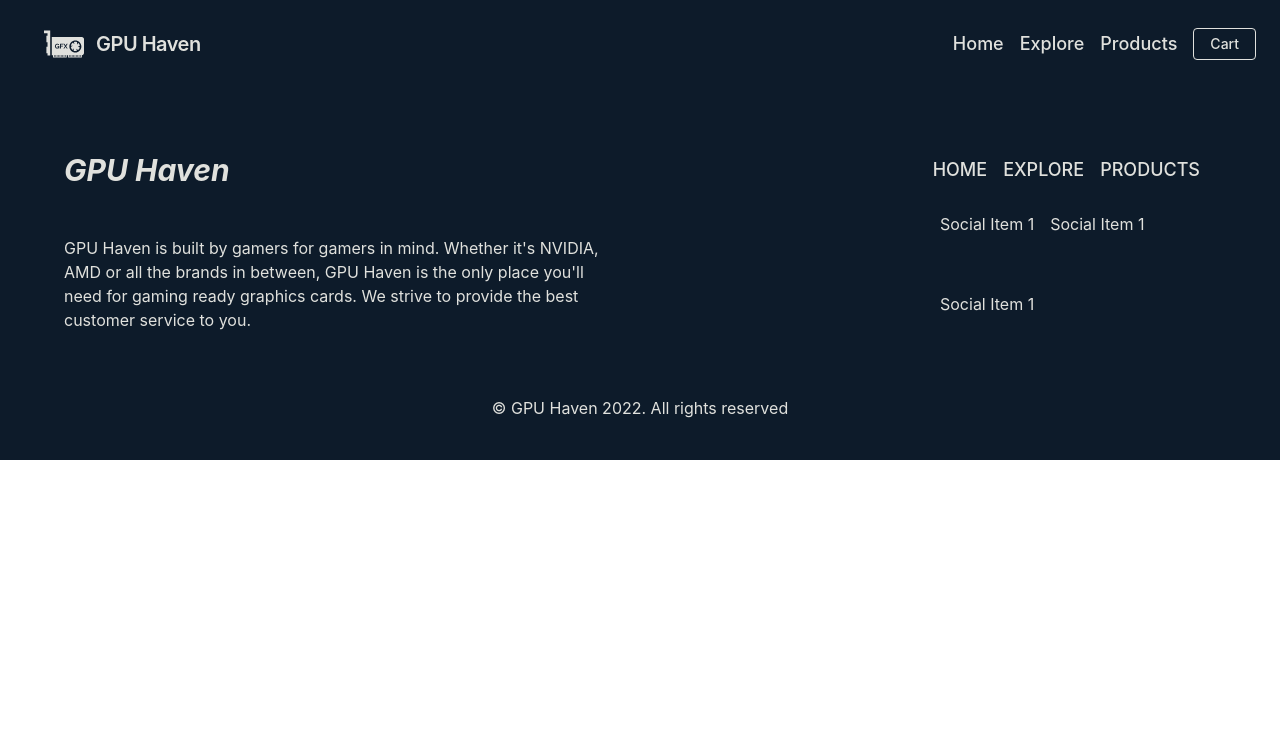
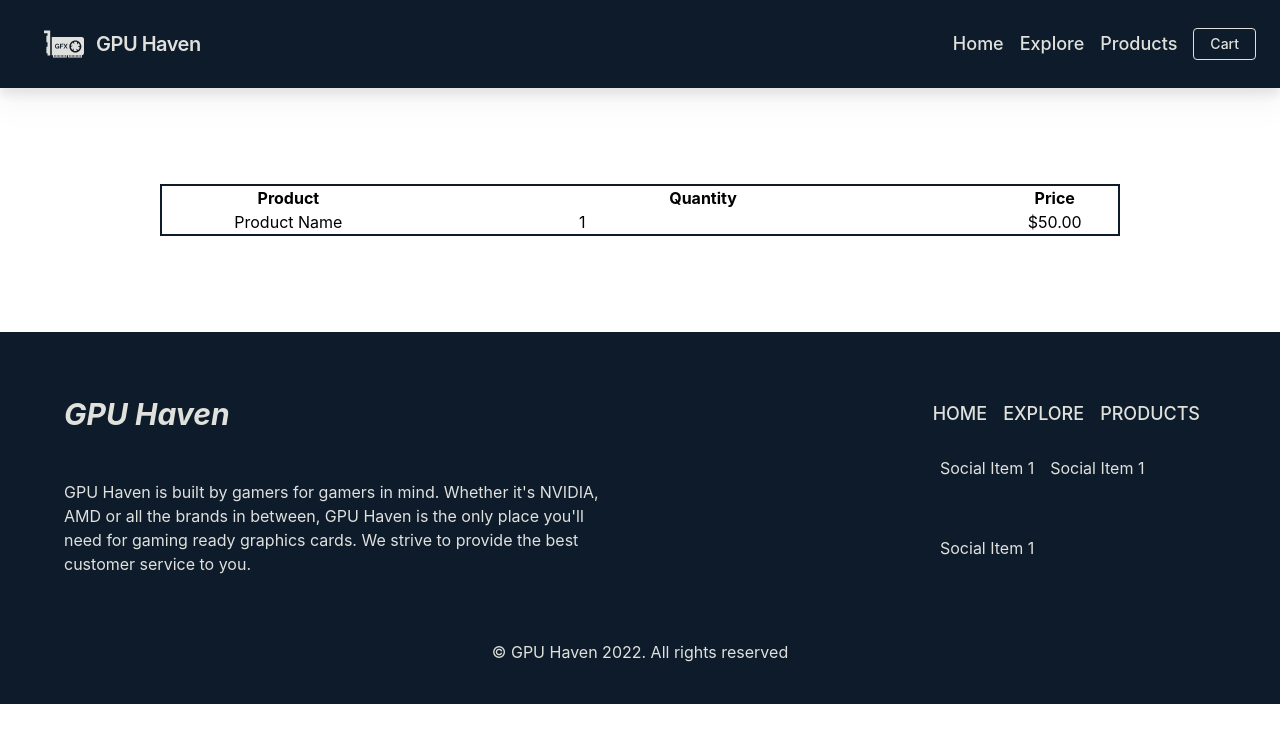
Before and after one commit to ye-james/gpu-haven, a React (Create React App) app: page /cart in a window 1280 px wide. Shown: the top 742 px of the page. Built offline with nearby package versions, Linux system fonts and the light colour scheme.

Commit message:
Fix some css issues

```diff
--- a/src/App.js
+++ b/src/App.js
@@ -5,6 +5,7 @@
 import Products from './components/Products';
 import Footer from './components/Footer';
 import SingleProduct from './components/SingleProduct'
+import Cart from './components/Cart';
 
 
 function App() {
@@ -15,6 +16,7 @@
         <Route path="/" element={<Home />} />
         <Route path="/products" element={<Products />} />
         <Route path="/product" element={<SingleProduct/>} />
+        <Route path="/cart" element={<Cart/>} />
         </Routes>
       <Footer/>
     </div>
--- /dev/null
+++ b/src/components/Cart.js
@@ -0,0 +1,22 @@
+import React from 'react'
+
+function Cart() {
+  return (
+    <div className='w-3/4 mx-auto my-24'>
+        <table className="w-full border-2 border-solid rounded-md border-primary-dark">
+            <tr>
+                <th>Product</th>
+                <th>Quantity</th>
+                <th>Price</th>
+            </tr>
+            <tr>
+                <td>Product Name</td>
+                <td><input type="number" value="1"/></td>
+                <td>$50.00</td>
+            </tr>
+        </table>
+    </div>
+  )
+}
+
+export default Cart
--- a/src/components/Home/Featured.js
+++ b/src/components/Home/Featured.js
@@ -7,9 +7,10 @@
       <section id="featured">
       <div className="w-full text-primary-dark pb-[50px]">
         <h3 className="text-3xl font-bold tracking-[.3rem] uppercase h-[15vh] flex items-center justify-center text-secondary-dark">Featured Products</h3>
-        <div className="w-2/4 mx-auto">
+        <div className="w-3/4 mx-auto">
           <div className="flex flex-wrap justify-center ">
           {/* <div className="grid grid-flow-row grid-cols-4 w-4/5 md:grid-cols-3 sm:grid-cols-1 gap-[1rem] mx-auto auto-rows-auto products_container"> */}
+              <ProductCard2/>
               <ProductCard2/>
               <ProductCard2/>
               <ProductCard2/>
--- a/src/components/Home/FeaturedBrands.js
+++ b/src/components/Home/FeaturedBrands.js
@@ -4,11 +4,11 @@
 
 function FeaturedBrands() {
   return (
-    <div className="w-4/5 m-auto text-primary-dark">
+    <div className="relative w-4/5 m-auto text-primary-dark">
         <h3 className="text-3xl font-bold tracking-[.3rem] my-[2rem] uppercase flex items-center justify-center text-secondary-dark py-16">
               Featured Brands
           </h3>
-          <div className="flex flex-wrap justify-center gap-[4rem] mx-auto ">
+          <div className="flex flex-wrap justify-center gap-[4rem] mx-auto relative">
               <div className="relative flex flex-col justify-end w-full max-w-sm h-[300px] bg-primary-lightGray max-h-96">
                   <div className="w-[150px] h-[150px] block absolute top-[-25%] left-[50%] translate-x-[-50%] translate-y-[25%] mx-auto">
                       <img src={GIGABYTE_LOGO} alt="msi_logo" className="w-[150px] h-[150px]" />
--- a/src/components/Nav.js
+++ b/src/components/Nav.js
@@ -4,7 +4,7 @@
 
 function Nav() {
   return (
-      <nav className="flex flex-wrap items-center justify-between p-6 bg-primary-dark border-secondary-light">
+      <nav className="flex flex-wrap items-center justify-between w-full p-6  bg-primary-dark border-secondary-light drop-shadow-xl">
       <div className="flex items-center flex-shrink-0 mr-6 text-primary-gray">
             <img src={gpuicon} className="w-10 h-10 ml-5 mr-3 " alt="nav-icon"/>
             <Link to='/' className="text-xl font-semibold tracking-tight">GPU Haven</Link>
@@ -26,7 +26,7 @@
                 Products
                 </Link>
             </div>
-            <button className="inline-block px-4 py-2 mt-4 text-sm text-lg font-medium leading-none border rounded text-primary-gray border-text-primary-gray hover:border-transparent hover:text-primary-dark hover:bg-secondary-light lg:mt-0">Cart</button>
+            <Link to="cart" className="inline-block px-4 py-2 mt-4 text-sm text-lg font-medium leading-none border rounded text-primary-gray border-text-primary-gray hover:border-transparent hover:text-primary-dark hover:bg-secondary-light lg:mt-0">Cart</Link>
         </div>
     </nav>
   )
--- a/src/components/ProductCard.js
+++ b/src/components/ProductCard.js
@@ -1,4 +1,5 @@
 import React from 'react'
+import { Link } from 'react-router-dom';
 import RTX_3080 from '../imgs/RTX_30080TI.jpg';
 
 function ProductCard() {
@@ -15,7 +16,7 @@
       </div>
         <div className="flex items-center justify-between">
               <p className="text-xl font-medium">$100</p>
-              <button className="px-5 py-2 font-medium rounded hover:bg-primary-light bg-secondary-dark text-primary-gray">Add To Cart</button>
+              <Link to='/product' className="px-5 py-2 font-medium rounded hover:bg-primary-light bg-secondary-dark text-primary-gray">Add To Cart</Link>
           </div>
 
       </div>
--- a/src/components/ProductCard2.js
+++ b/src/components/ProductCard2.js
@@ -1,4 +1,5 @@
 import React from 'react'
+import { Link } from 'react-router-dom';
 import RTX_3080 from '../imgs/RTX_30080TI.jpg';
 import RTX_3070 from '../imgs/RTX_3070.jpg';
 
@@ -8,7 +9,7 @@
         <img src={RTX_3070} alt="rtx" className="w-full"/>
         <div className="mt-4">
           <h3 className="p-2 text-lg font-medium uppercase">PRODUCT NAME</h3>
-          <button className="w-full px-5 py-2 font-medium ease-in-out rounded hover:bg-primary-light bg-secondary-dark text-primary-gray hover:tracking-widest">View Product</button>
+          <Link to="/product" className="w-full px-5 py-2 font-medium ease-in-out rounded hover:bg-primary-light bg-secondary-dark text-primary-gray hover:tracking-widest">View Product</Link>
         </div>
 
     </div>
--- a/src/components/ProductPage/ProductPage.js
+++ b/src/components/ProductPage/ProductPage.js
@@ -35,7 +35,7 @@
         </div>
           </div>
           {/* Product details column */}
-        <div className="flex-auto px-8 basis-6/12">
+        <div className="justify-center flex-auto px-8 basis-6/12">
           <h3 className="mb-8 text-3xl font-bold text-left uppercase text-secondary-dark">
               Product Title
           </h3>
--- a/src/components/Products.js
+++ b/src/components/Products.js
@@ -1,8 +1,9 @@
-import React from 'react'
+import {useState } from 'react'
 
 function Products() {
+
   return (
-    <div>Products</div>
+      <div className="">Products</div>
   )
 }
 
```
